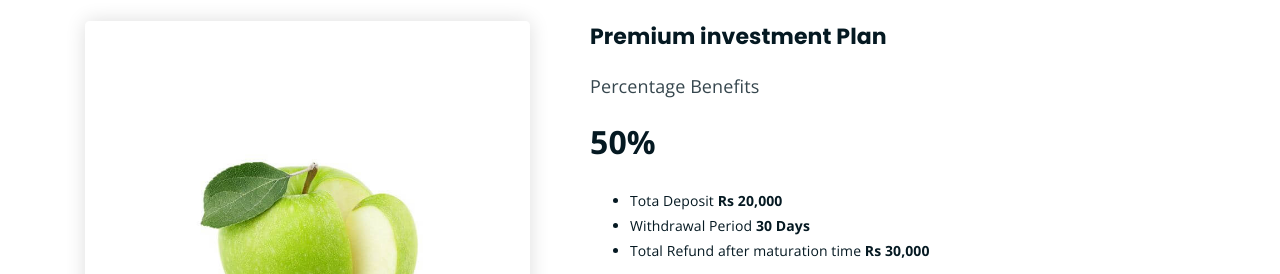
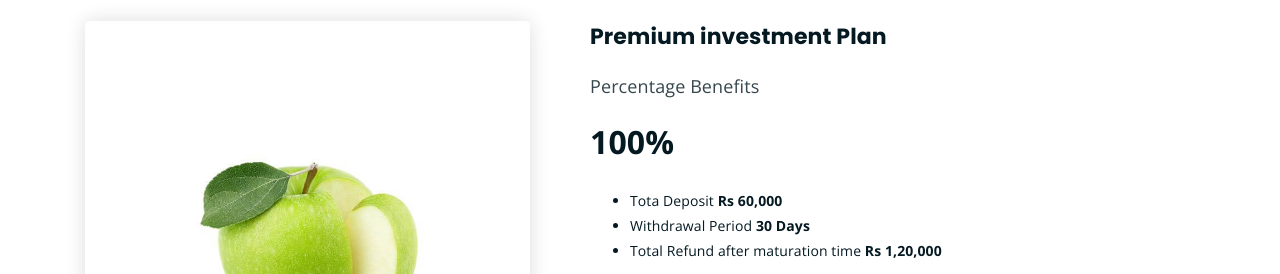
Before and after one commit to Abhimanyu567/stock-edge, a plain HTML site: page premiumplan.html in a window 1280 px wide. Shown: the part 580-854 px from the top of the page. Drawn offline with nearby package versions, Linux system fonts and the light colour scheme.

Commit message:
Update premiumplan.html

```diff
--- a/premiumplan.html
+++ b/premiumplan.html
@@ -122,12 +122,12 @@
 				<div class="col-md-7">
 					<div class="single-product-content">
 						<h3>Premium investment Plan</h3>
-						<p class="single-product-pricing"><span>Percentage Benefits</span> 50%</p>
+						<p class="single-product-pricing"><span>Percentage Benefits</span> 100%</p>
 						<p>
 							<ul>
-								<li>Tota Deposit <b>Rs 20,000</b> </li>
+								<li>Tota Deposit <b>Rs 60,000</b> </li>
 								<li>Withdrawal Period <b> 30 Days</b> </li>
-								<li>Total Refund after maturation time <b>Rs 30,000</b> </li>
+								<li>Total Refund after maturation time <b>Rs 1,20,000</b> </li>
 							</ul>
 						</p>
 						<div class="single-product-form">
```
